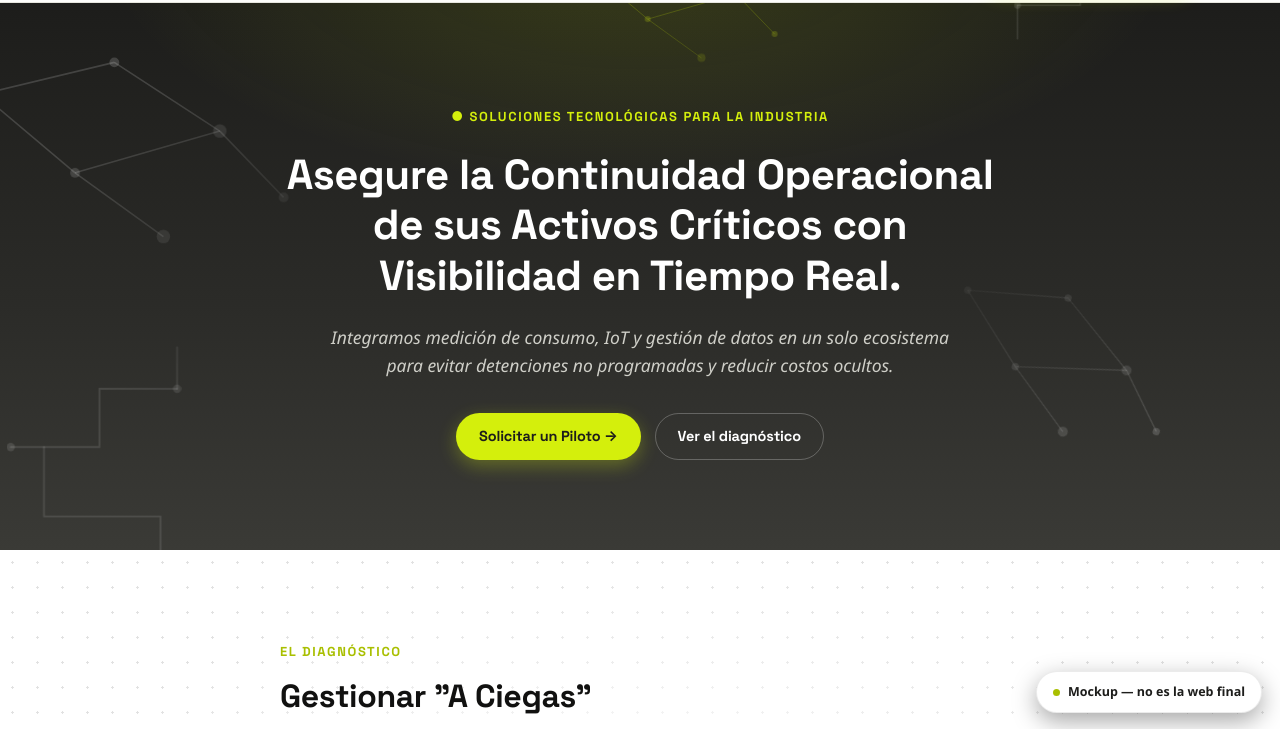
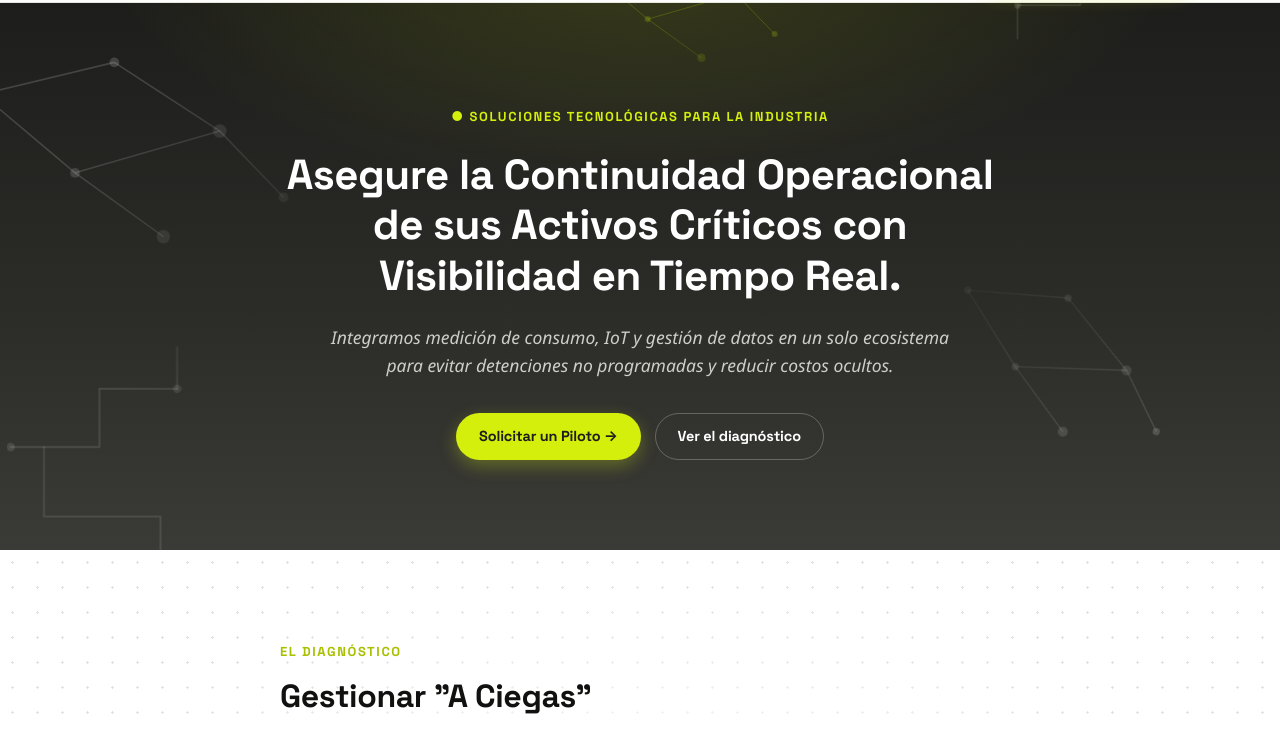
Before and after one commit to joaquinrodriguez0898/life-us-site, a plain HTML site: page index.html in a window 1280 px wide. Shown: the part 69-798 px from the top of the page. Drawn offline with Linux system fonts and the light colour scheme.

Commit message:
Remove mockup indicator badge
The floating "Mockup — no es la web final" badge was a dev-only
artifact, not real site content, and would be misleading in production.

```diff
--- a/index.html
+++ b/index.html
@@ -407,14 +407,6 @@
   .footer-links a:hover{color:var(--ink);}
   .footer-bottom{display:flex; justify-content:space-between; flex-wrap:wrap; gap:10px; color:var(--text-onlight-soft);}
 
-  .mockup-badge{
-    position:fixed; bottom:18px; right:18px; z-index:100;
-    background:#fff; color:var(--ink); padding:10px 16px; border-radius:999px;
-    font-size:12.5px; font-weight:700; box-shadow:0 8px 24px rgba(0,0,0,0.35);
-    display:flex; align-items:center; gap:8px; border:1px solid rgba(0,0,0,0.08);
-  }
-  .mockup-badge .dot{width:7px;height:7px;border-radius:50%;background:var(--lime-dim);}
-
   /* ===== RESPONSIVE: TABLET (≤900px) ===== */
   @media (max-width:900px){
     section{padding:68px 0;}
@@ -475,7 +467,6 @@
     .contact-detail{font-size:13.5px;}
     footer .footer-grid{flex-direction:column; align-items:flex-start;}
     .footer-bottom{flex-direction:column; gap:6px;}
-    .mockup-badge{padding:8px 13px; font-size:11.5px; bottom:12px; right:12px;}
   }
 
   /* ===== RESPONSIVE: SMALL PHONES (≤420px) ===== */
@@ -1065,8 +1056,6 @@
   </div>
 </footer>
 
-<div class="mockup-badge"><span class="dot"></span> Mockup — no es la web final</div>
-
 <script>
 (function(){
   "use strict";
```
